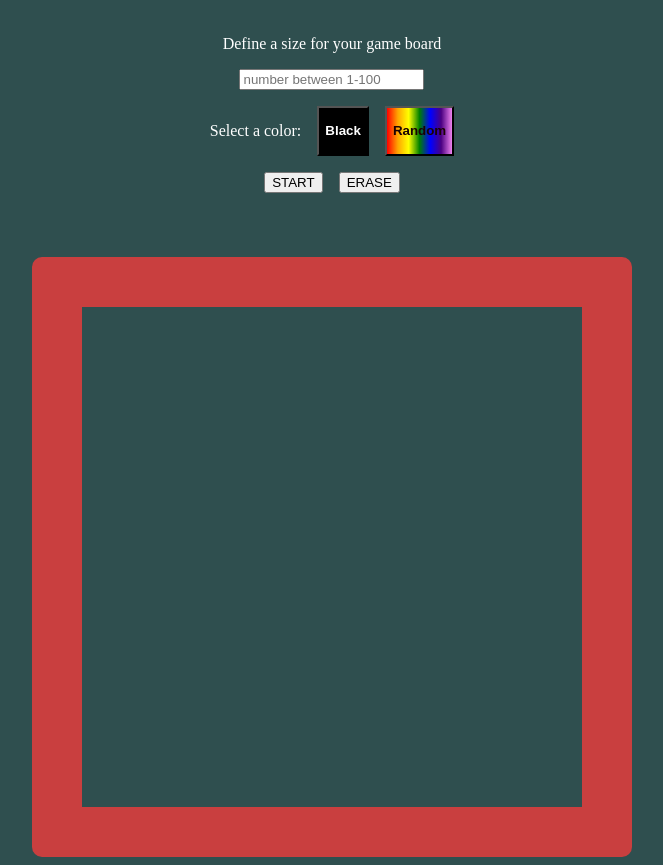
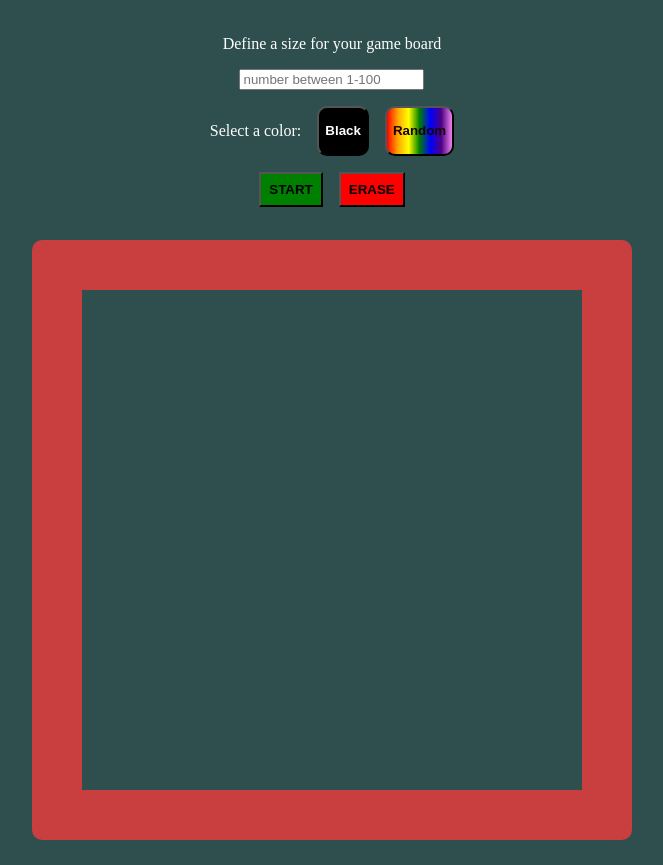
Before and after one commit to chey-00/Odin-Etch-Sketch, a plain HTML site: page index.html in a window 1280 px wide. Shown: the part 69-934 px from the top of the page, without its empty margins (308-971 px from the left). Drawn offline with Linux system fonts and the light colour scheme.

Commit message:
CSS style changes for buttons

```diff
--- a/style.css
+++ b/style.css
@@ -53,7 +53,7 @@ p,
   border-radius: 10px;
   width: 500px;
   height: 500px;
-  margin-top: 2em;
+  margin-top: 0.1em;
   display: grid;
 }
 
@@ -63,3 +63,19 @@ body {
   align-items: center;
   background-color: darkslategray;
 }
+
+.blackBtn,
+.randomBtn {
+  border-radius: 10px;
+}
+
+.startBtn {
+  background-color: green;
+  padding: 0.5rem;
+  font-weight: bold;
+}
+.eraseBtn {
+  background-color: red;
+  padding: 0.5rem;
+  font-weight: bold;
+}
```
